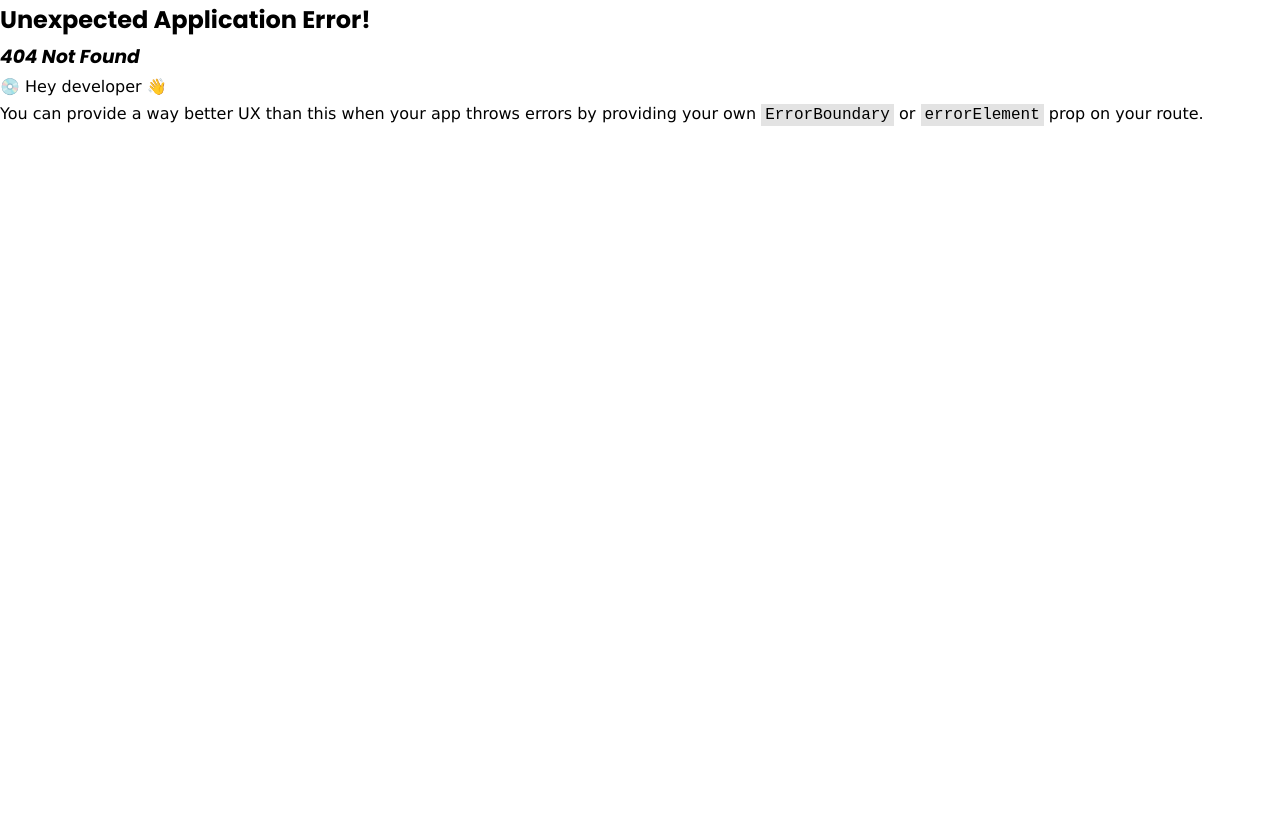
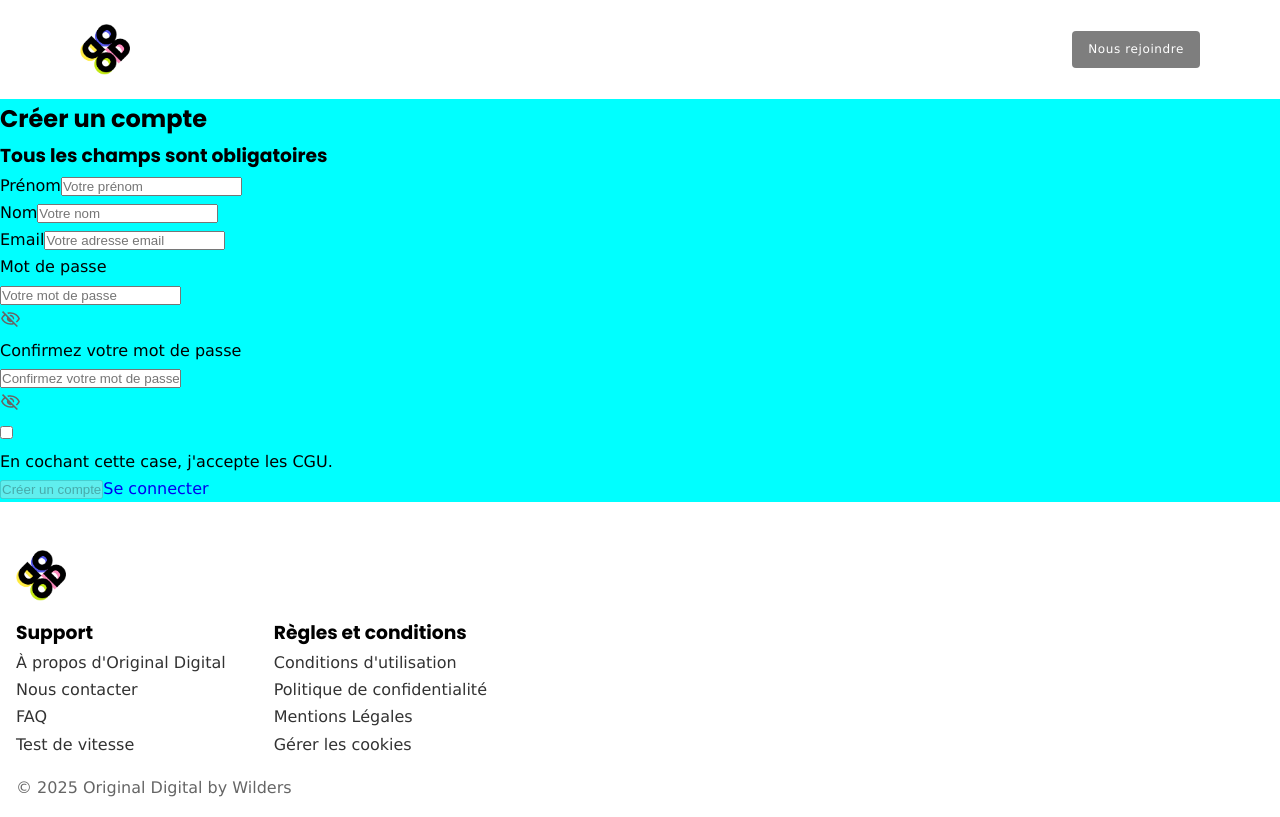
Before and after one commit to ChristopheBarth/Netflix-Challenge, a React (Vite) app in the folder client/: page /signup in a window 1280 px wide. Before the commit this address had no page. Built offline with nearby package versions, Linux system fonts and the light colour scheme.

Commit message:
creation form signup

```diff
--- /dev/null
+++ b/client/src/components/SignupForm.tsx
@@ -0,0 +1,157 @@
+import { useState } from "react";
+import SvgIcons from "./SvgIcons";
+import "../styles/signupForm.css";
+
+const icon = [
+  {
+    visible: {
+      width: "21px",
+      height: "21px",
+      path: "M480-312q70 0 119-49t49-119q0-70-49-119t-119-49q-70 0-119 49t-49 119q0 70 49 119t119 49Zm0-72q-40 0-68-28t-28-68q0-40 28-68t68-28q40 0 68 28t28 68q0 40-28 68t-68 28Zm0 192q-142.6 0-259.8-78.5Q103-349 48-480q55-131 172.2-209.5Q337.4-768 480-768q142.6 0 259.8 78.5Q857-611 912-480q-55 131-172.2 209.5Q622.6-192 480-192Zm0-288Zm0 216q112 0 207-58t146-158q-51-100-146-158t-207-58q-112 0-207 58T127-480q51 100 146 158t207 58Z",
+    },
+    notVisible: {
+      width: "21px",
+      height: "21px",
+      path: "m637-425-62-62q4-38-23-65.5T487-576l-62-62q13-5 27-7.5t28-2.5q70 0 119 49t49 119q0 14-2.5 28t-8.5 27Zm133 133-52-52q36-28 65.5-61.5T833-480q-49-101-144.5-158.5T480-696q-26 0-51 3t-49 10l-58-58q38-15 77.5-21t80.5-6q143 0 261.5 77.5T912-480q-22 57-58.5 103.5T770-292Zm-2 202L638-220q-38 14-77.5 21t-80.5 7q-143 0-261.5-77.5T48-480q22-57 58-104t84-85L90-769l51-51 678 679-51 51ZM241-617q-35 28-65 61.5T127-480q49 101 144.5 158.5T480-264q26 0 51-3.5t50-9.5l-45-45q-14 5-28 7.5t-28 2.5q-70 0-119-49t-49-119q0-14 3.5-28t6.5-28l-81-81Zm287 89Zm-96 96Z",
+    },
+  },
+];
+
+export default function SignupForm() {
+  const [user, setUser] = useState({
+    email: "",
+    password: "",
+    confirmPassword: "",
+    first_name: "",
+    last_name: "",
+  } as UserTypes);
+
+  const handleChangeForm = (e: React.ChangeEvent<HTMLInputElement>) => {
+    setUser({ ...user, [e.target.name]: e.target.value });
+  };
+
+  const handleSubmit = (e: React.FormEvent<HTMLFormElement>) => {
+    e.preventDefault();
+  };
+
+  const [showPassword, setShowPassword] = useState(false);
+  const togglePassword = () => {
+    setShowPassword(!showPassword);
+  };
+
+  const [confirmPassword, setConfirmPassword] = useState(false);
+  const toggleConfirmPassword = () => {
+    setConfirmPassword(!confirmPassword);
+  };
+
+  const showIconPassword = showPassword ? icon[0].visible : icon[0].notVisible;
+
+  const showIconConfirmPassword = confirmPassword
+    ? icon[0].visible
+    : icon[0].notVisible;
+
+  const [checked, setChecked] = useState(false);
+  const toggleCheck = () => {
+    setChecked(!checked);
+  };
+
+  return (
+    <div className="signup-container">
+      <form onSubmit={handleSubmit}>
+        <h1>Créer un compte</h1>
+        <h3>Tous les champs sont obligatoires</h3>
+        <div className="form-group">
+          <label htmlFor="first_name">Prénom</label>
+          <input
+            type="text"
+            name="first_name"
+            value={user.first_name}
+            onChange={handleChangeForm}
+            placeholder="Votre prénom"
+            required
+          />
+        </div>
+        <div className="form-group">
+          <label htmlFor="last_name">Nom</label>
+          <input
+            type="text"
+            name="last_name"
+            value={user.last_name}
+            onChange={handleChangeForm}
+            placeholder="Votre nom"
+            required
+          />
+        </div>
+        <div className="form-group">
+          <label htmlFor="email">Email</label>
+          <input
+            type="email"
+            name="email"
+            value={user.email}
+            onChange={handleChangeForm}
+            placeholder="Votre adresse email"
+            required
+          />
+        </div>
+        <div className="form-group">
+          <label htmlFor="password">Mot de passe</label>
+          <div className="password-input">
+            <input
+              type={showPassword ? "text" : "password"}
+              name="password"
+              value={user.password}
+              onChange={handleChangeForm}
+              placeholder="Votre mot de passe"
+              required
+            />
+            <span
+              className="password-toggle"
+              onClick={togglePassword}
+              onKeyDown={togglePassword}
+            >
+              <SvgIcons
+                path={showIconPassword.path}
+                height={showIconPassword.height}
+                width={showIconPassword.width}
+              />
+            </span>
+          </div>
+        </div>
+        <div className="form-group">
+          <label htmlFor="confirmPassword">Confirmez votre mot de passe</label>
+          <div className="password-input">
+            <input
+              type={confirmPassword ? "text" : "password"}
+              name="confirmPassword"
+              value={user.confirmPassword}
+              onChange={handleChangeForm}
+              placeholder="Confirmez votre mot de passe"
+              required
+            />
+            <span
+              className="password-toggle"
+              onClick={toggleConfirmPassword}
+              onKeyDown={toggleConfirmPassword}
+            >
+              <SvgIcons
+                path={showIconConfirmPassword.path}
+                height={showIconConfirmPassword.height}
+                width={showIconConfirmPassword.width}
+              />
+            </span>
+          </div>
+        </div>
+        <div className="checkbox-container">
+          <input type="checkbox" checked={checked} onChange={toggleCheck} />
+          <p>En cochant cette case, j'accepte les CGU.</p>
+        </div>
+        <button type="submit" className="signup-button" disabled={!checked}>
+          Créer un compte
+        </button>
+        <a href="test" className="login-link">
+          Se connecter
+        </a>
+      </form>
+    </div>
+  );
+}
--- /dev/null
+++ b/client/src/components/SvgIcons.tsx
@@ -0,0 +1,16 @@
+export default function SvgIcons({ path, height, width }: SvgTypes) {
+  return (
+    <div>
+      <svg
+        xmlns="http://www.w3.org/2000/svg"
+        height={height}
+        viewBox="0 -960 960 960"
+        width={width}
+        fill="#666666"
+        aria-hidden="true"
+      >
+        <path d={path} />
+      </svg>
+    </div>
+  );
+}
--- a/client/src/main.tsx
+++ b/client/src/main.tsx
@@ -8,6 +8,7 @@ import { RouterProvider, createBrowserRouter } from "react-router-dom";
 // Import the main app component
 import App from "./App";
 import HomePage from "./pages/HomePage";
+import Signup from "./pages/Signup";
 
 // Import additional components for new routes
 // Try creating these components in the "pages" folder
@@ -24,6 +25,10 @@ const router = createBrowserRouter([
       {
         path: "/",
         element: <HomePage />,
+      },
+      {
+        path: "/signup",
+        element: <Signup />,
       },
     ],
     // Try adding a new route! For example, "/about" with an About component
--- /dev/null
+++ b/client/src/pages/Signup.tsx
@@ -0,0 +1,9 @@
+import SignupForm from "../components/SignupForm";
+
+export default function Signup() {
+  return (
+    <section>
+      <SignupForm />
+    </section>
+  );
+}
--- /dev/null
+++ b/client/src/styles/signupForm.css
@@ -0,0 +1,3 @@
+.signup-container {
+  background-color: aqua;
+}
```
Also changed, not shown: client/src/types/index.d.ts (added, +13 -0 lines).
